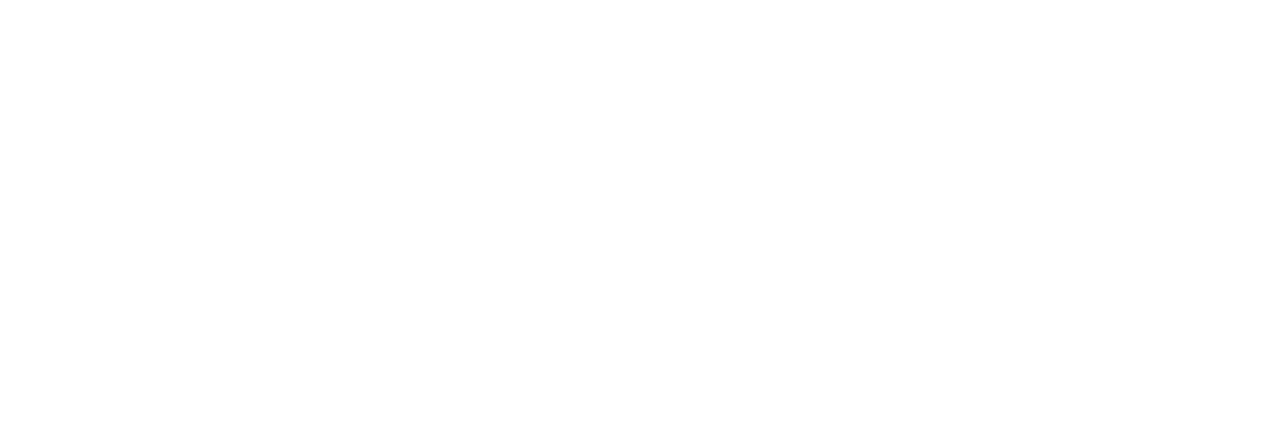
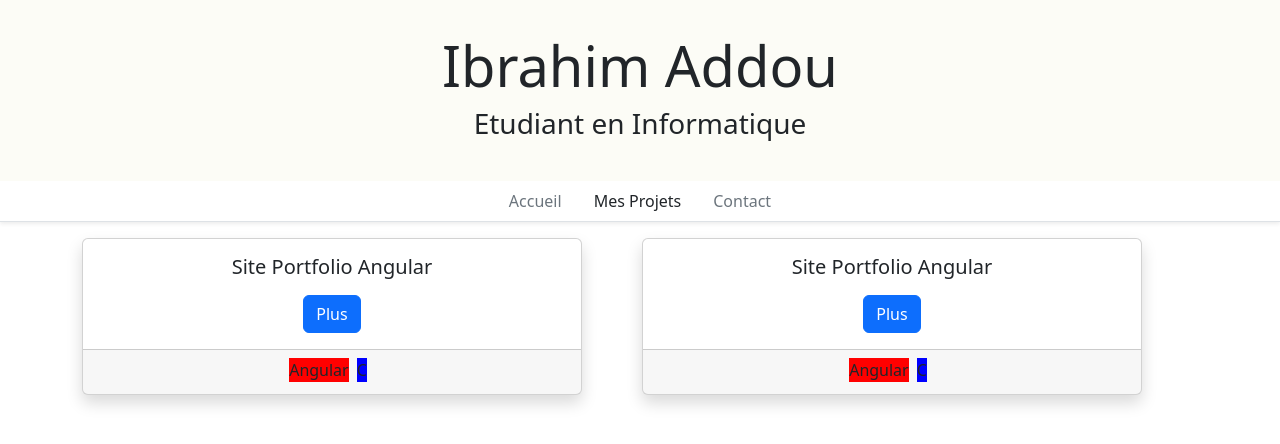
Before and after one commit to ibrahimaddou/myAngularWebsite, an Angular app: page /CV in a window 1280 px wide. Shown: the top 444 px of the page. Built offline with nearby package versions, Linux system fonts and the light colour scheme.

Commit message:
filtrer les projets 5 data binding

```diff
--- a/src/app/project-card/project-card.component.html
+++ b/src/app/project-card/project-card.component.html
@@ -7,7 +7,7 @@
     <div class="card-footer">
         <div class="d-flex flex-wrap justify-content-center">
             <div *ngFor="let tag of project.tags">
-                <div class="tag me-2 mb-1">{tag}</div>
+                <div class="tag me-2 mb-1" [style.background-color]="tag.color">{{tag}}</div>
             </div>
         </div>
     </div>
```
